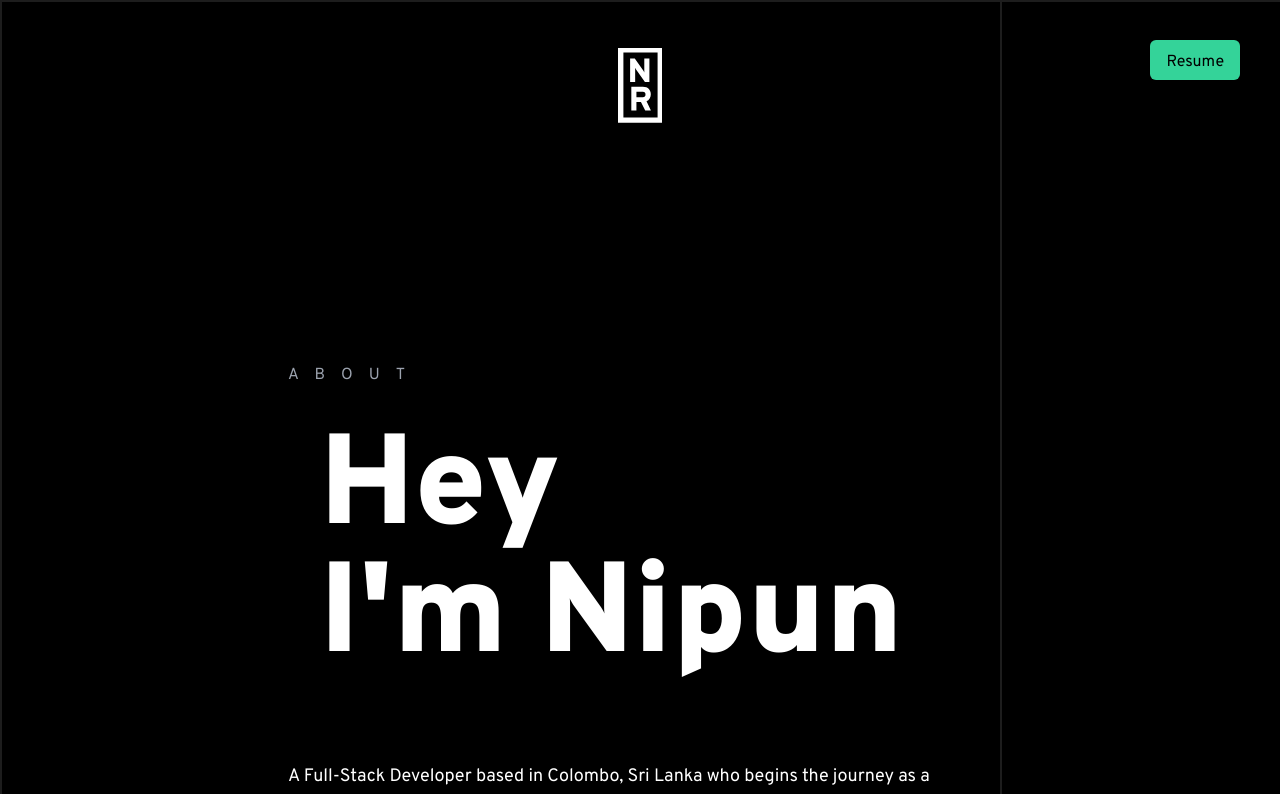
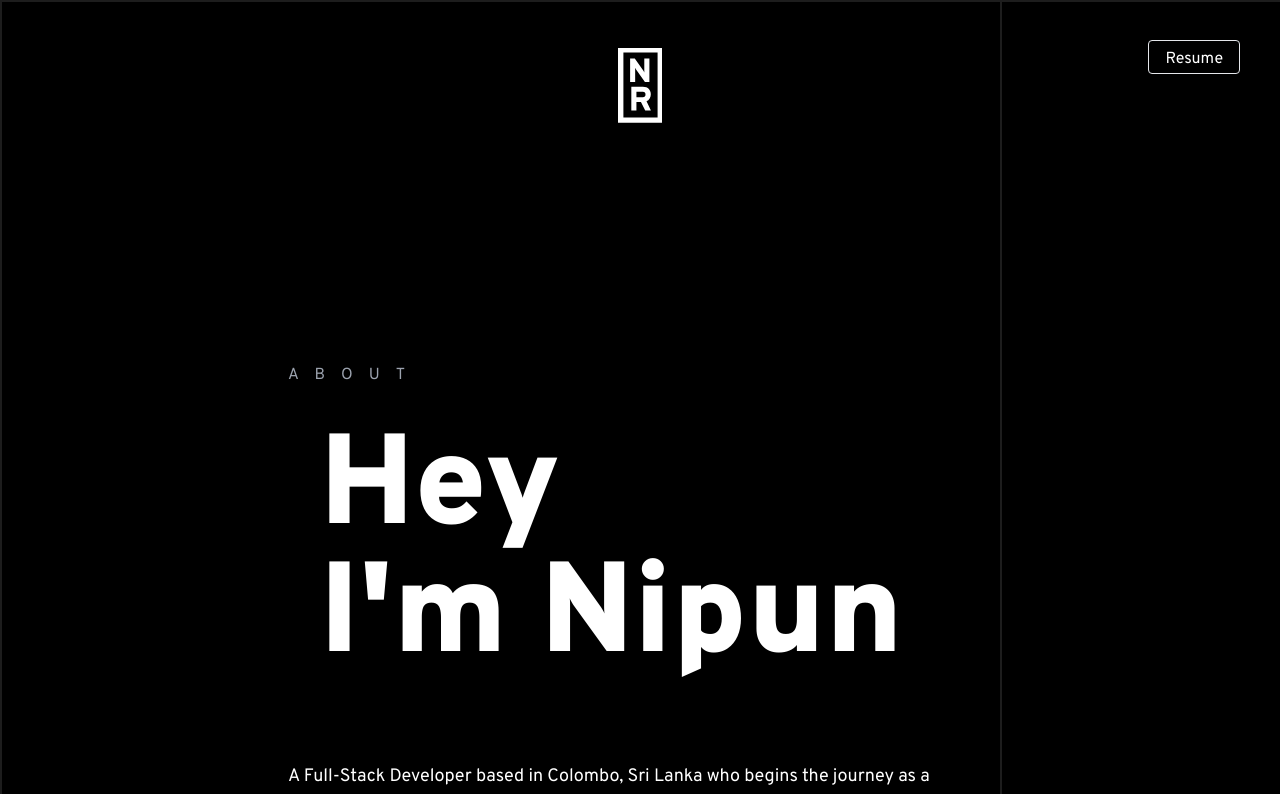
Before and after one commit to nipunravisara/nipunravisara.io, a React (Create React App) app: page / in a window 1280 px wide. Shown: the top 794 px of the page. Built offline with nearby package versions, Linux system fonts and the light colour scheme.

Commit message:
resume button

```diff
--- a/src/Components/Header.jsx
+++ b/src/Components/Header.jsx
@@ -7,8 +7,8 @@ const Header = () => (
     <center>
       <Logo />
     </center>
-    <div className="fixed top-10 right-10 bg-green-400 px-4 py-2 pt-3 rounded-md">
-      <a className="text-black" href={PDF} target="_blank" rel="noreferrer">
+    <div className="fixed top-10 right-10 px-4 py-1 pt-2 border rounded">
+      <a className="text-white" href={PDF} target="_blank" rel="noreferrer">
         Resume
       </a>
     </div>
```
